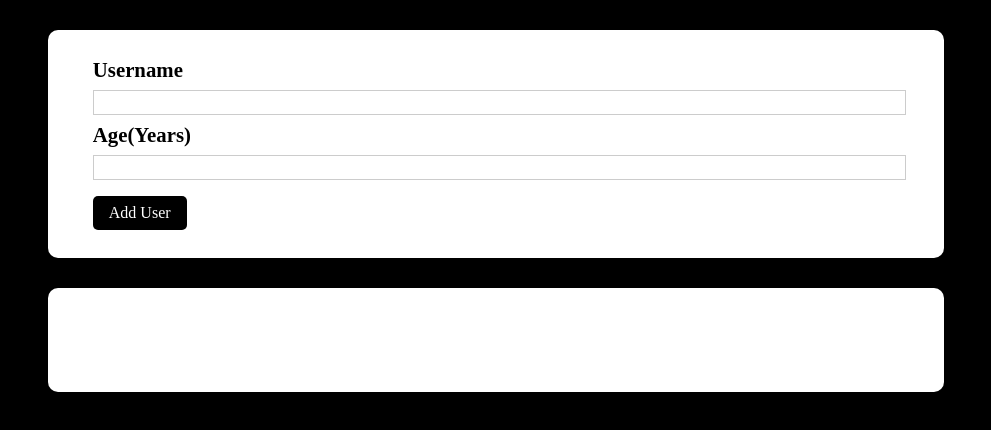
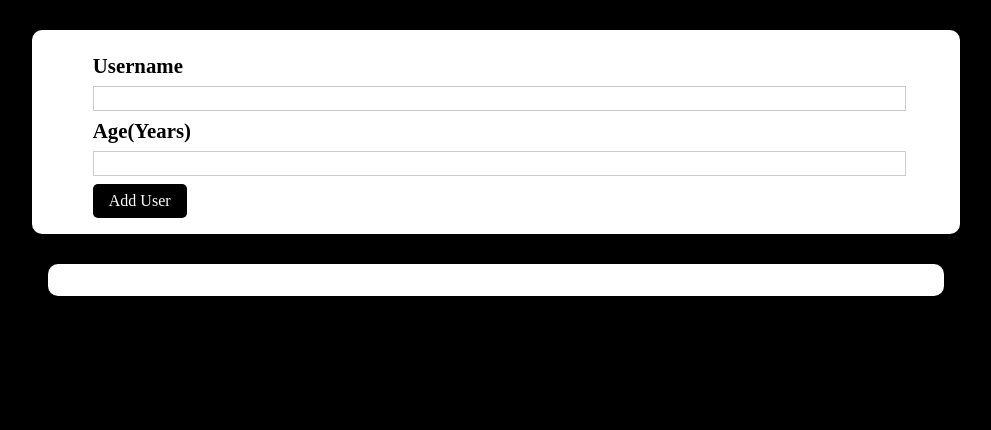
Before and after one commit to doityoo/react_perfect_guide--, a React (Create React App) app: page / in a window 1280 px wide. Shown: the top 430 px of the page, without its empty margins (144-1135 px from the left). Built offline with nearby package versions, Linux system fonts and the light colour scheme.

Commit message:
feat: 재사용성 Card 컴포넌트의 props에 따라 부분 바꾸기

```diff
--- a/src/components/UI/Button.js
+++ b/src/components/UI/Button.js
@@ -5,7 +5,7 @@ const UserButton = styled.button`
     font: inherit;
     cursor: pointer;
     /* width: auto; */
-    margin: 0.5rem 0;
+    /* margin: 0.5rem 0; */
     background: black;
     color: white;
     padding: 0.5rem 1rem;
--- a/src/components/UI/Card.js
+++ b/src/components/UI/Card.js
@@ -2,7 +2,8 @@ import React from 'react';
 import styled from 'styled-components'
 
 const CardFormat = styled.div`
-  padding: 20px 0;
+  /* padding: 1rem 0; */
+  padding: ${props => props.padding + "rem" || 0};
   margin: 30px auto;
   width: 70%;
   background: white;
@@ -54,9 +55,10 @@ const CardFormat = styled.div`
   }
 `
 
-const Card = props => {
+const Card = (props) => {
   return (
-    <CardFormat>{props.children}</CardFormat>
+    // props 넘겨주는 이름 잘 확인해 볼것!
+    <CardFormat padding={props.padding}>{props.children}</CardFormat>
   )
 }
 
--- a/src/components/UI/ErrorModal.js
+++ b/src/components/UI/ErrorModal.js
@@ -13,7 +13,7 @@ const ErrorModal = props => {
           </header>
           <div>
             <p>
-              {props.contents}
+              {props.message}
             </p>
           </div>
           <footer>
@@ -48,8 +48,12 @@ const Modal = styled.div`
   overflow: hidden;
 
   & header {
+    border-top-left-radius: 10px;
+    border-top-right-radius: 10px;
     background: #4f005f;
     padding: 1rem;
+    position: relative;
+
   }
 
   & h2 {
--- a/src/components/addUser/AddUser.js
+++ b/src/components/addUser/AddUser.js
@@ -9,20 +9,25 @@ const AddUser = props => {
   const [enteredUserName, setEnteredUsername] = useState("");
   const [enteredAge, setEnteredAge] = useState("");
   const inputCursor = useRef();
+  // error useState()의 초깃값에 {}빈객체가 들어가면 화면 맨 앞에 고정됨
+  const [error, setError] = useState();
 
   const addUserHandler = e => {
     e.preventDefault();
     if (enteredUserName.trim().length === 0) {
-      alert("Username을 입력해 주세요");
+      // alert("Username을 입력해 주세요");
+      setError({ title: "Username Error", message: "Username을 입력해 주세요" });
       return;
     }
     if (enteredAge.trim().length === 0) {
-      alert("Age을 입력해 주세요");
+      // alert("Age을 입력해 주세요");
+      setError({ title: "Age Error", message: "Age을 입력해 주세요" });
       return;
     }
     // +는 문자열을 숫자로 바꾼다. age state를 문자열로 받고 있기 때문
     if (+enteredAge < 1) {
-      alert("age가 0보다 커야 합니다");
+      // alert("age가 0보다 커야 합니다");
+      setError({ title: "Age Error", message: "Age가 0보다  커야합니다" });
       return;
     }
     // console.log(enteredUserName, enteredAge)
@@ -43,8 +48,8 @@ const AddUser = props => {
 
   return (
     <div>
-      {/* <ErrorModal title="An error occured!" contents="Something went wrong!" />  */}
-      <Card>
+      {error && <ErrorModal title={error.title} message={error.message} />}
+      <Card padding={1}>
         <form onSubmit={addUserHandler}>
           <label htmlFor="username">Username</label>
           <input
```
